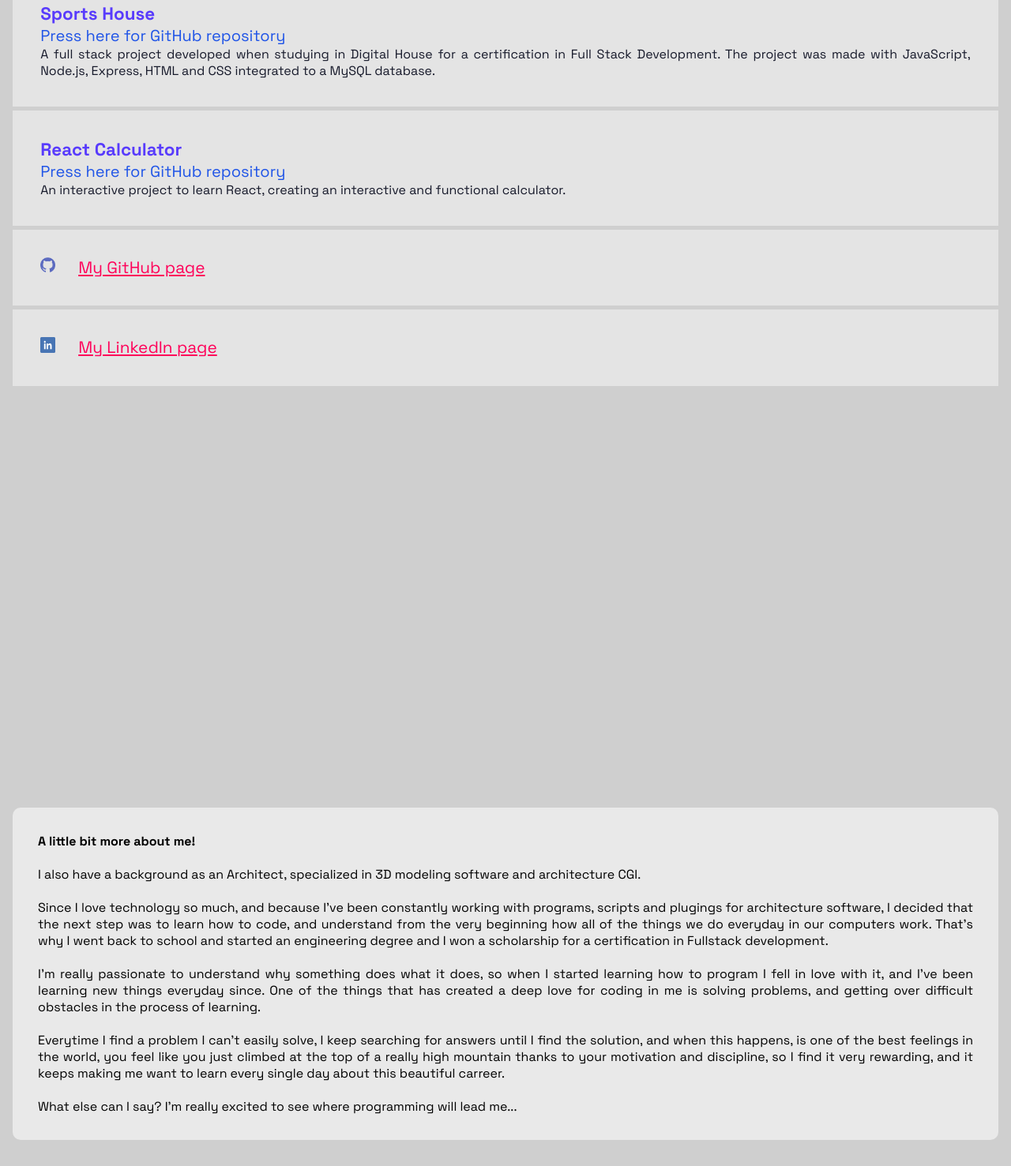
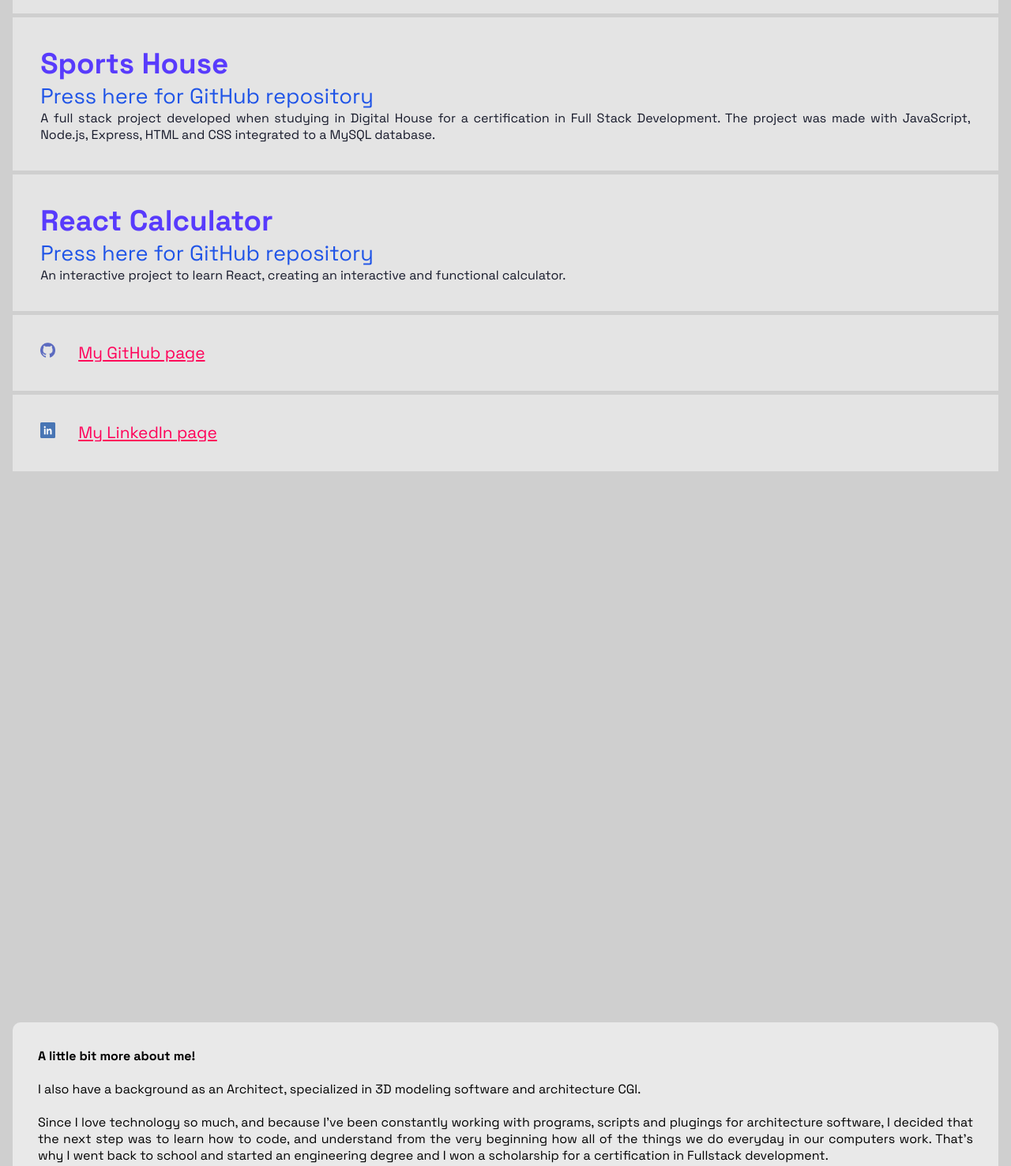
Before and after one commit to konradkn/portfolio_konrad_kn, a plain HTML site: page index.html in a window 1280 px wide. Shown: the part 824-2301 px from the top of the page at 79% size. Drawn offline with Linux system fonts and the light colour scheme.

Commit message:
add css for mobile version

```diff
--- a/style.css
+++ b/style.css
@@ -604,11 +604,11 @@ footer {
     }
 
     .project-text h3 {
-        font-size: 1.4rem;
+        font-size: 2.3rem;
     }
 
     .project-text a {
-        font-size: 1.25rem;
+        /* font-size: 1.25rem; */
     }
 
     .project img {
@@ -624,7 +624,7 @@ footer {
     }
 
     .about-me-mobile {
-        margin-top: 36rem;
+        margin-top: 53rem;
         display: block;
         background-color: #e9e9e9;
         padding: 2rem;
@@ -632,7 +632,7 @@ footer {
     }
 
     .dark-mode .about-me-mobile {
-        margin-top: 53rem;
+        /* margin-top: 53rem; */
         background-color: #39416a;
 
     }
@@ -724,4 +724,8 @@ footer {
     .main-title-container {
         font-size: 0.8rem;
     }
+
+    .about-me-mobile {
+        display: none;
+    }
 }
```
